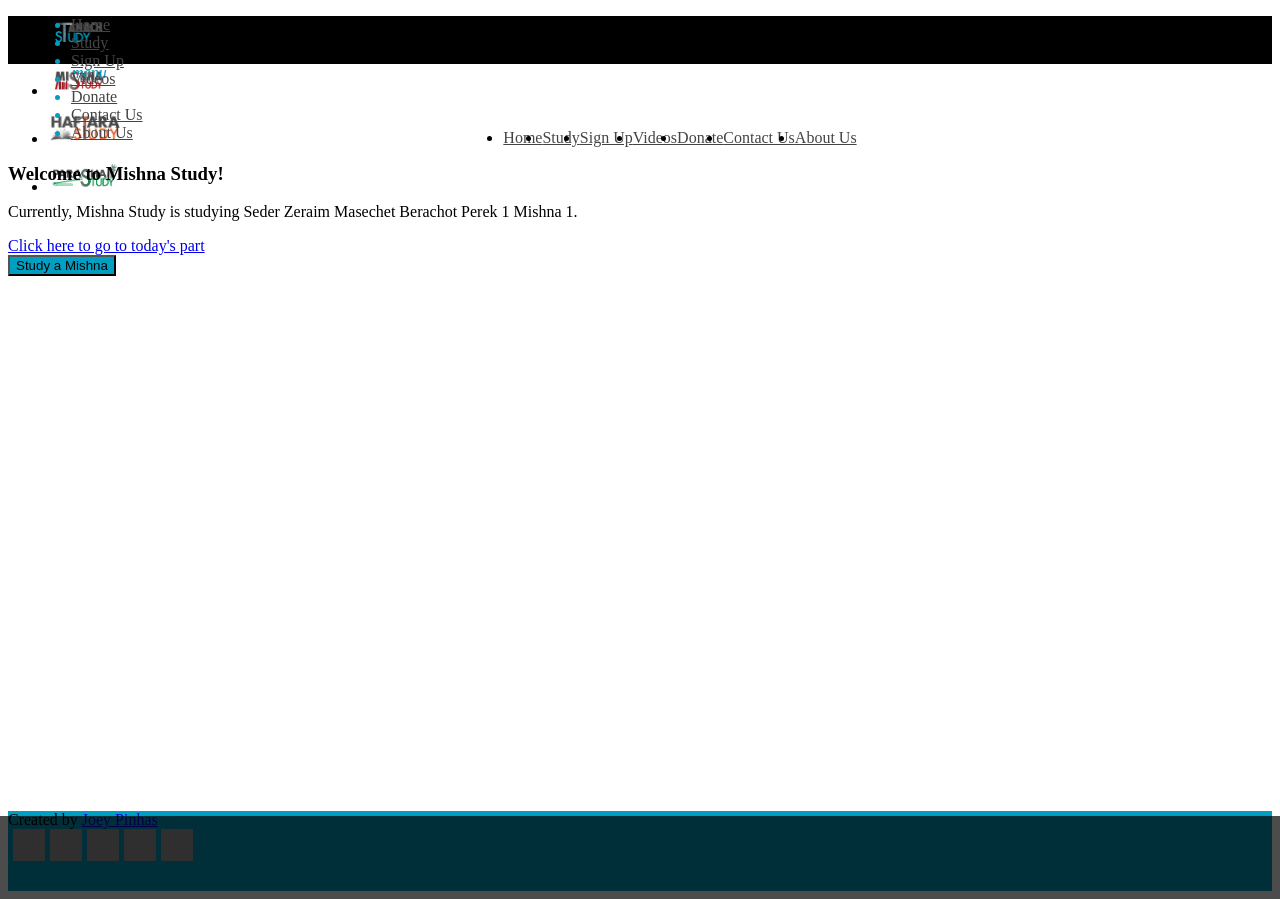
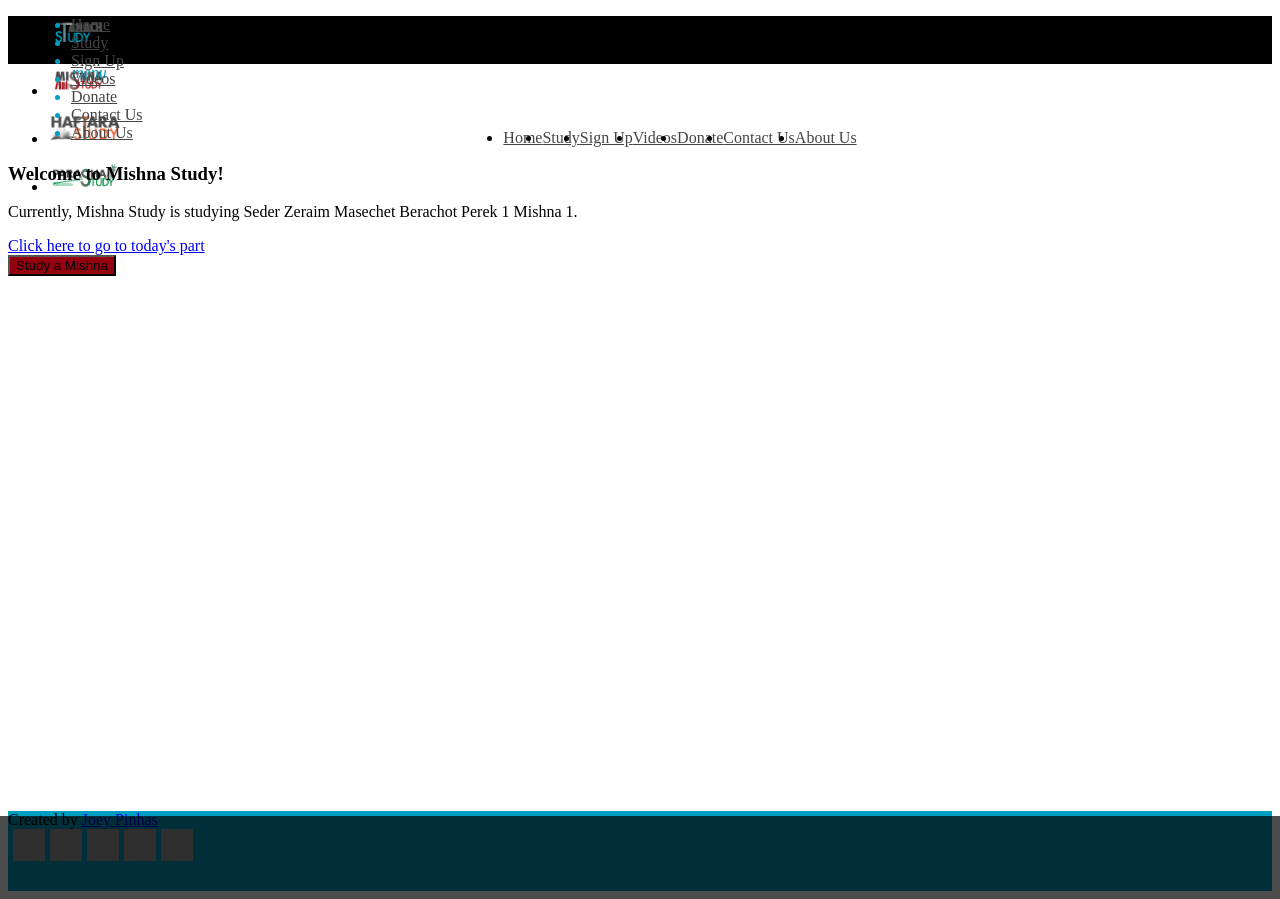
Before and after one commit to tanach-study/Tanach-Study, a React app: page /mishna-study in a window 1280 px wide. Shown: the top 899 px of the page. Built offline with nearby package versions, Linux system fonts and the light colour scheme; grey boxes are pictures that could not be loaded; the HTML template or start-up script is replaced by a standard one.

Commit message:
Update MS homepage button color

```diff
--- a/src/MishnaStudy/MishnaStudyHomePage/MishnaStudyHomePage.jsx
+++ b/src/MishnaStudy/MishnaStudyHomePage/MishnaStudyHomePage.jsx
@@ -35,7 +35,7 @@ class MishnaStudyHomePage extends Component {
         </section>
         <section className='section center'>
           <Link to='/mishna-study/parts'>
-            <button className='btn tsblue'>Study a Mishna</button>
+            <button className='btn msred'>Study a Mishna</button>
           </Link>
         </section>
       </main>
```
